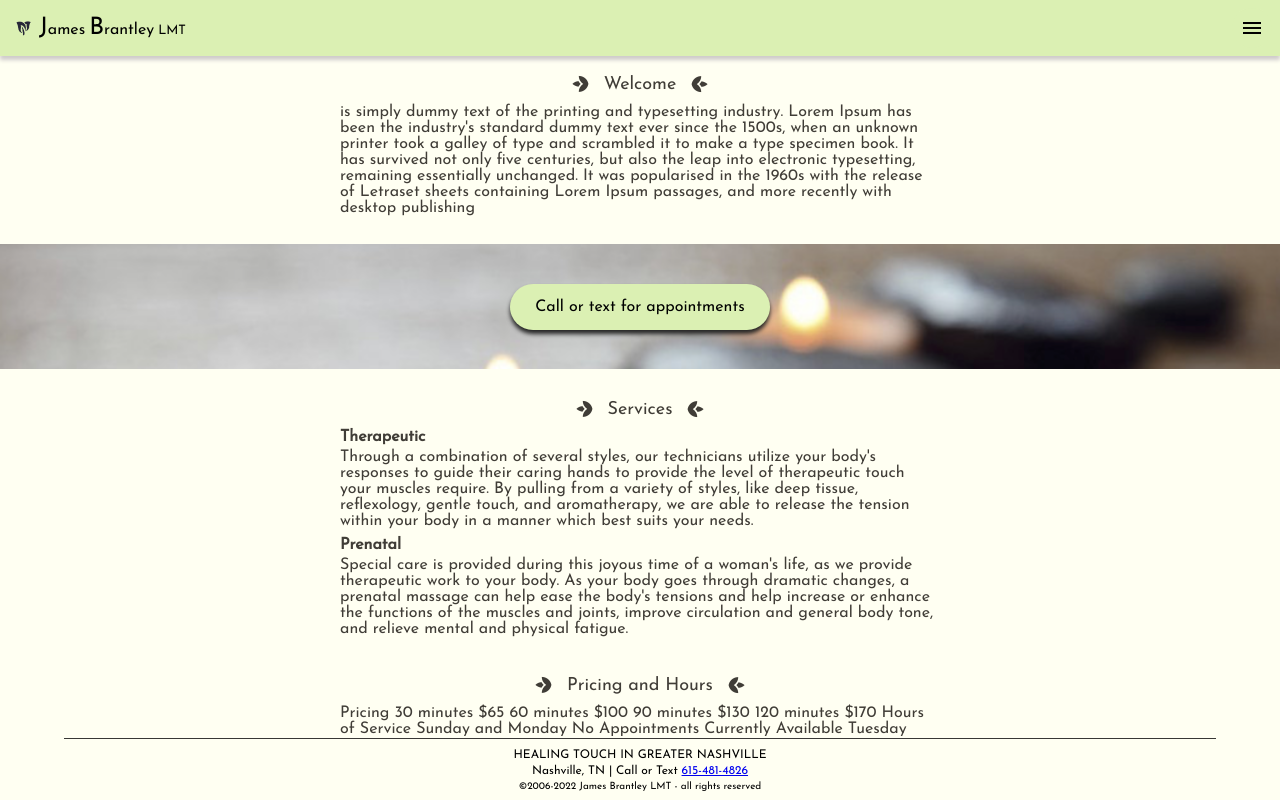
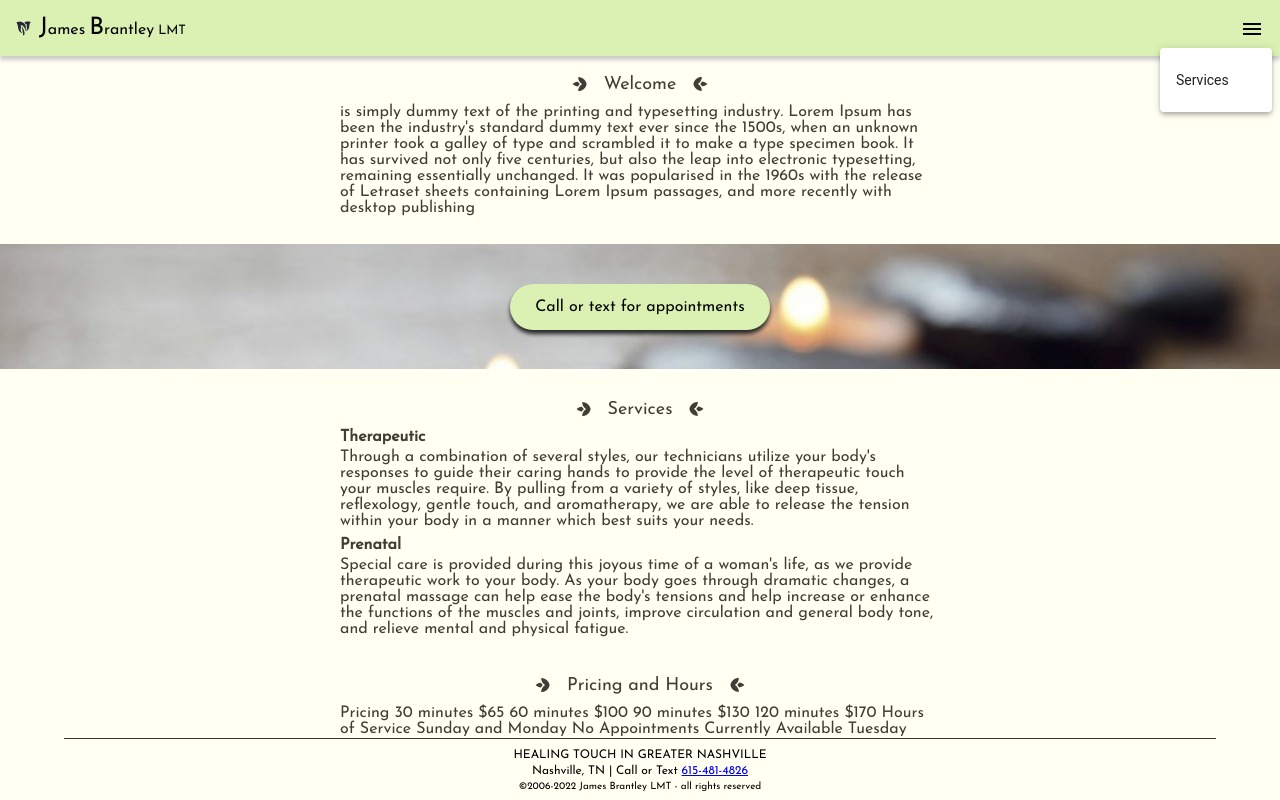
Before and after one commit to daniel-chapdelaine/brantley, an Angular app: page / in a window 1280 px wide. Both pictures are taken after a click on the button "menu". Built offline with nearby package versions, Linux system fonts and the light colour scheme.

Commit message:
added menu

```diff
--- a/angular.json
+++ b/angular.json
@@ -27,7 +27,8 @@
               "src/assets"
             ],
             "styles": [
-              "src/styles.css"
+              "src/styles.css",
+              "./node_modules/@angular/material/prebuilt-themes/deeppurple-amber.css"
             ],
             "scripts": []
           },
--- a/src/app/app.component.css
+++ b/src/app/app.component.css
@@ -76,11 +76,11 @@
 }
 
 .section-title-icon-left {
-    transform: scale(.8) rotate(-90deg);
+    transform: scale(.7) rotate(-90deg);
 }
 
 .section-title-icon-right {
-    transform: scale(.8) rotate(90deg)
+    transform: scale(.7) rotate(90deg)
 }
 
 .sub-section {
--- a/src/app/app.component.html
+++ b/src/app/app.component.html
@@ -21,9 +21,12 @@
   </div>
 
   <div>
-    <button mat-icon-button aria-label="Show More">
+    <button mat-icon-button aria-label="Show More"  [matMenuTriggerFor]="menu">
       <mat-icon>menu</mat-icon>
     </button>
+    <mat-menu #menu="matMenu">
+      <button  mat-menu-item>Services</button>
+    </mat-menu>
   </div>
 </div>
 
--- a/src/app/app.component.ts
+++ b/src/app/app.component.ts
@@ -7,7 +7,9 @@ import { Component, HostBinding, ViewEncapsulation } from '@angular/core';
   encapsulation: ViewEncapsulation.None
 })
 export class AppComponent {
+
   @HostBinding('class') classes = 'app-container';
 
   year = new Date().getFullYear()
+
 }
--- a/tsconfig.json
+++ b/tsconfig.json
@@ -12,6 +12,7 @@
     "declaration": false,
     "downlevelIteration": true,
     "experimentalDecorators": true,
+    "strictPropertyInitialization": false,
     "moduleResolution": "node",
     "importHelpers": true,
     "target": "es2017",
```
Also changed, not shown: src/app/app.module.ts (+5 -3 lines).
